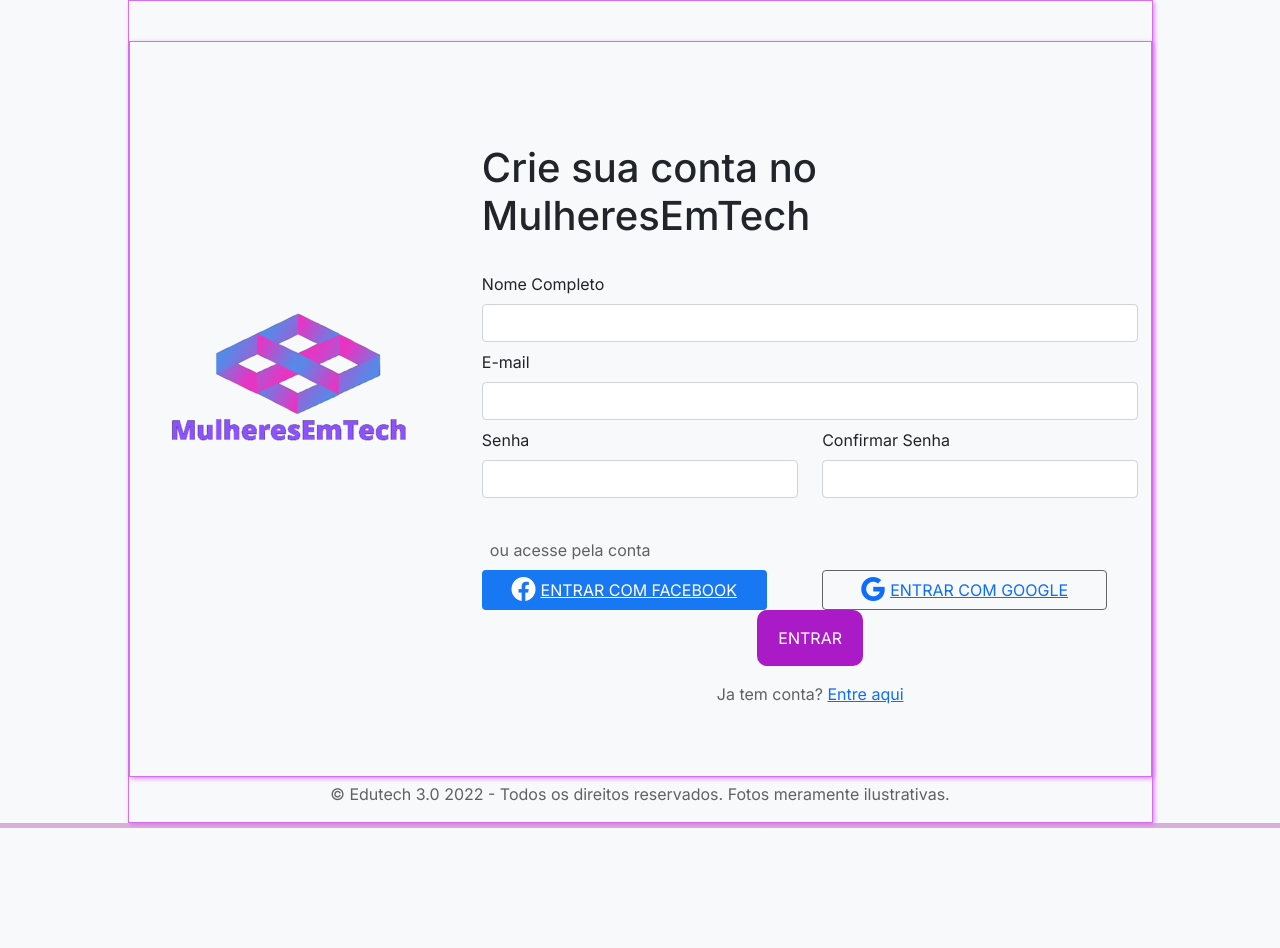
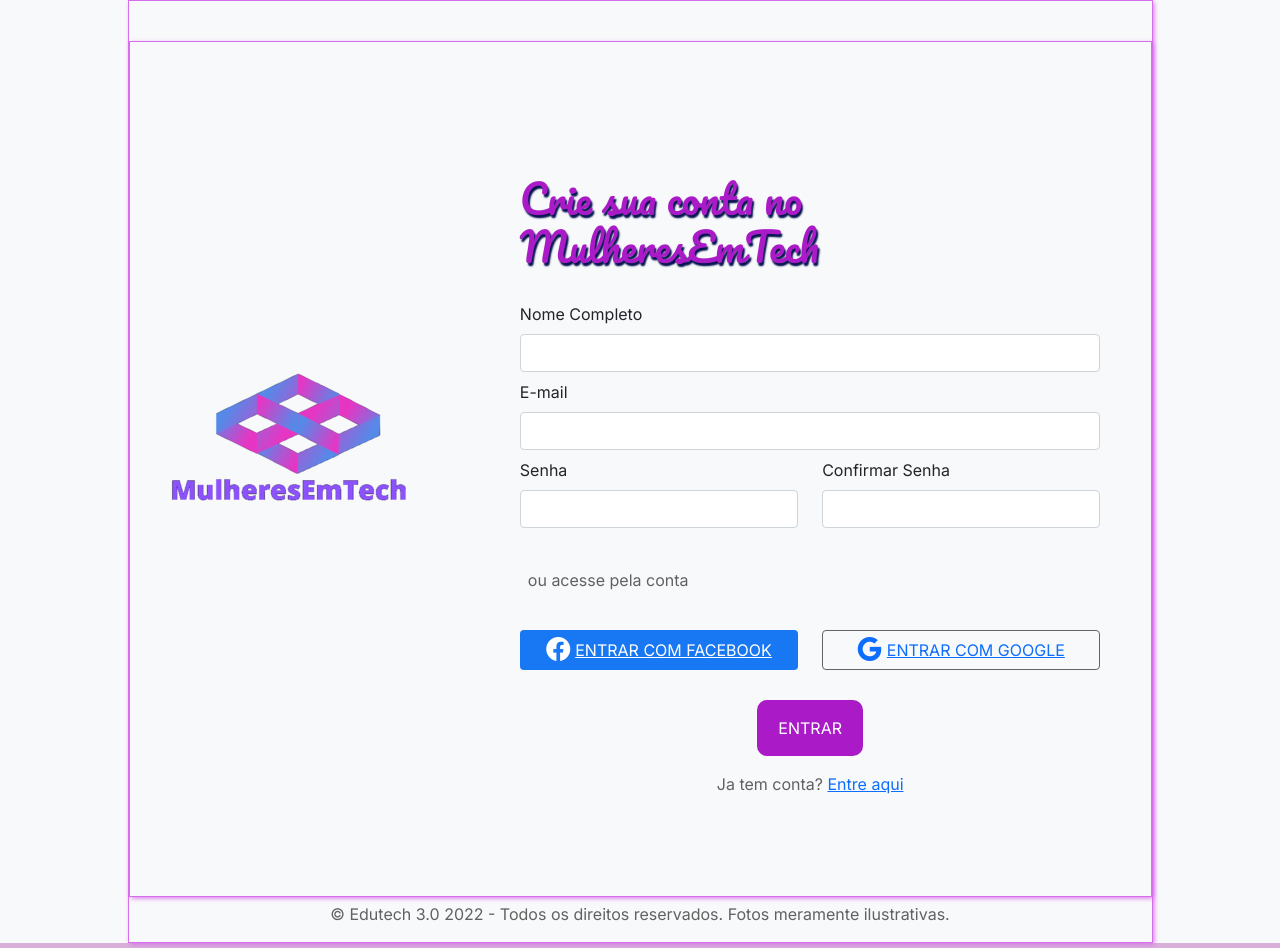
Before and after one commit to anafontessp/MulheresEmTech, a PHP site: page /cadastro.html in a window 1280 px wide. Shown: the part 40-988 px from the top of the page. Before the commit the page ends 868 px from the top, so only its background shows below. Run offline with PHP 8.4, Linux system fonts and the light colour scheme; some libraries are stand-ins or nearby versions.

Commit message:
Cadastro

```diff
--- a/css/style.css
+++ b/css/style.css
@@ -164,6 +164,7 @@ img {
 .depoimentos .cards-item:hover .depoimento-user {
     color: white;
 }
+
 .caixa {
     border: 1px solid rgb(215, 110, 236);
     box-shadow: rgb(215, 110, 236) 0.1rem 0.1rem 0.3rem;
@@ -171,6 +172,26 @@ img {
     max-width: 1025px;
     width: 100%;
 }
+
+.caixa-conta {
+    padding: 30px 50px;
+}
+
+.fonte-titulo {
+    color:rgb(170, 27, 199);
+    font-family: 'Pacifico', cursive;
+    font-size: 2.5em;
+    text-shadow: #041350 0.1rem 0.2rem 0.1rem;
+}
+
+.facebook .google {
+    height: 40px;
+}
+
+.login-conta {
+    margin: 30px auto 30px;
+}
+
 .login-facebook {
     align-items: center;
     background-color: #1877f2;
```
